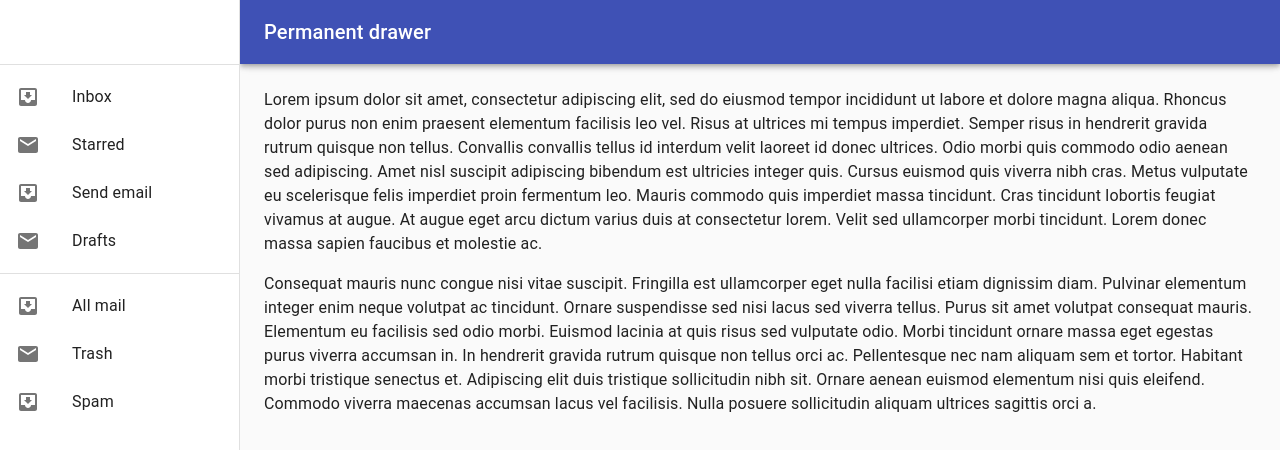
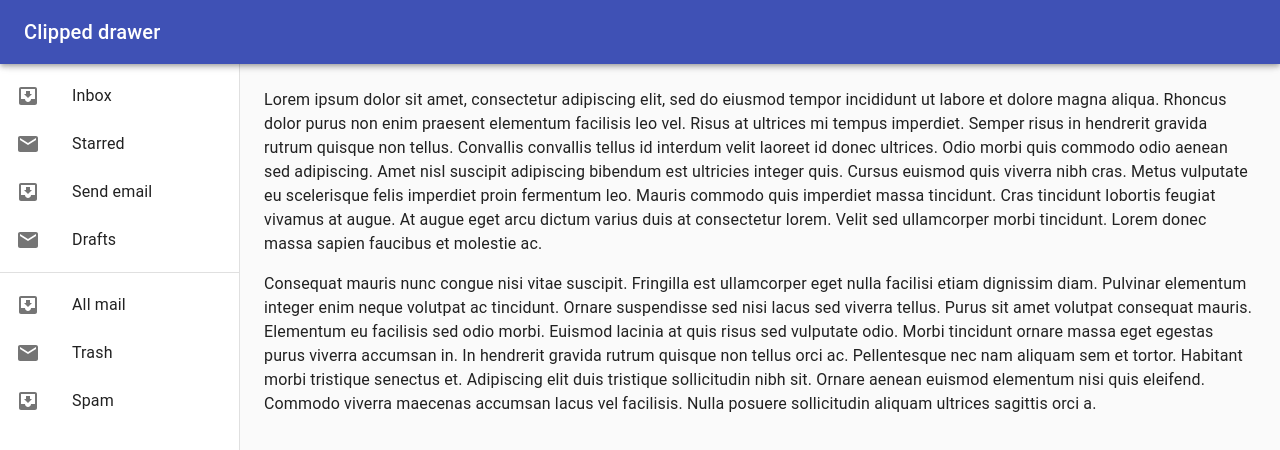
Before and after one commit to unquenchedservant/unquenched_bible_web, a React (Create React App) app: page / in a window 1280 px wide. Shown: the top 450 px of the page. Built offline with nearby package versions, Linux system fonts and the light colour scheme.

Commit message:
Changed to a clipped drawer

```diff
--- a/src/App.js
+++ b/src/App.js
@@ -1,10 +1,8 @@
-import logo from './logo.svg';
-
 import React from 'react';
 import { makeStyles } from '@material-ui/core/styles';
 import Drawer from '@material-ui/core/Drawer';
+import AppBar from '@material-ui/core/AppBar';
 import CssBaseline from '@material-ui/core/CssBaseline';
-import AppBar from '@material-ui/core/AppBar';
 import Toolbar from '@material-ui/core/Toolbar';
 import List from '@material-ui/core/List';
 import Typography from '@material-ui/core/Typography';
@@ -22,8 +20,7 @@ const useStyles = makeStyles((theme) => ({
     display: 'flex',
   },
   appBar: {
-    width: `calc(100% - ${drawerWidth}px)`,
-    marginLeft: drawerWidth,
+    zIndex: theme.zIndex.drawer + 1,
   },
   drawer: {
     width: drawerWidth,
@@ -32,16 +29,16 @@ const useStyles = makeStyles((theme) => ({
   drawerPaper: {
     width: drawerWidth,
   },
-  // necessary for content to be below app bar
-  toolbar: theme.mixins.toolbar,
+  drawerContainer: {
+    overflow: 'auto',
+  },
   content: {
     flexGrow: 1,
-    backgroundColor: theme.palette.background.default,
     padding: theme.spacing(3),
   },
 }));
 
-function PermanentDrawerLeft() {
+function ClippedDrawer() {
   const classes = useStyles();
 
   return (
@@ -50,7 +47,7 @@ function PermanentDrawerLeft() {
       <AppBar position="fixed" className={classes.appBar}>
         <Toolbar>
           <Typography variant="h6" noWrap>
-            Permanent drawer
+            Clipped drawer
           </Typography>
         </Toolbar>
       </AppBar>
@@ -60,10 +57,9 @@ function PermanentDrawerLeft() {
         classes={{
           paper: classes.drawerPaper,
         }}
-        anchor="left"
       >
-        <div className={classes.toolbar} />
-        <Divider />
+        <Toolbar />
+        <div className={classes.drawerContainer}>
           <List>
             {['Inbox', 'Starred', 'Send email', 'Drafts'].map((text, index) => (
               <ListItem button key={text}>
@@ -81,9 +77,10 @@ function PermanentDrawerLeft() {
               </ListItem>
             ))}
           </List>
+        </div>
       </Drawer>
       <main className={classes.content}>
-        <div className={classes.toolbar} />
+        <Toolbar />
         <Typography paragraph>
           Lorem ipsum dolor sit amet, consectetur adipiscing elit, sed do eiusmod tempor incididunt
           ut labore et dolore magna aliqua. Rhoncus dolor purus non enim praesent elementum
@@ -112,8 +109,9 @@ function PermanentDrawerLeft() {
   );
 }
 
+
 function App() {
-  return <PermanentDrawerLeft />;
+  return <ClippedDrawer />;
 }
 
 export default App;
```
Lines whose indentation alone changed are shown as unchanged.
